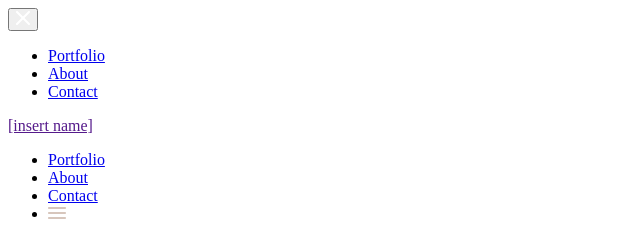
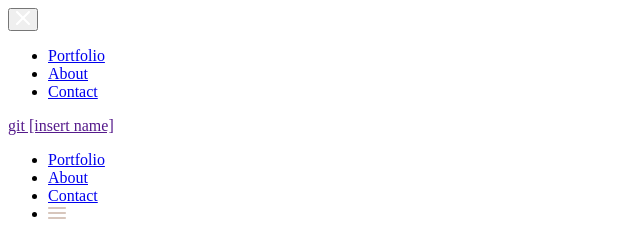
Before and after one commit to T-Stevan/sample-portfolio, a plain HTML site: page index-nostyle-nojs.html in a window 1280 px wide. Shown: the top 240 px of the page, 0-640 px from the left. Drawn offline with Linux system fonts and the light colour scheme.

```diff
--- a/index-nostyle-nojs.html
+++ b/index-nostyle-nojs.html
@@ -26,7 +26,7 @@
         <header>
             <div>
                 <span></span>
-                <a href="">[insert name]</a>
+                <a href=""> git [insert name]</a>
             </div>
             <nav>
                 <ul>
```
